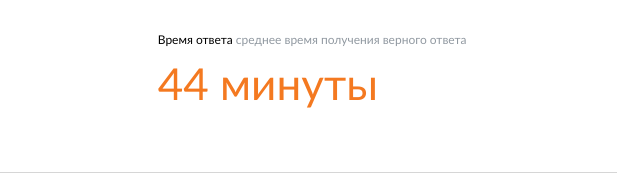
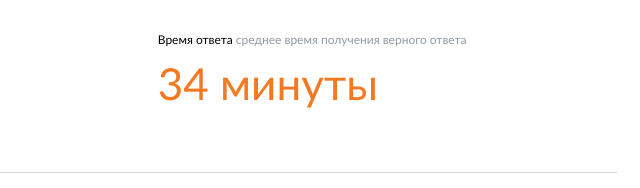
Before and after one commit to chabanovsky/welcomestack, a plain HTML site: page static/index.html in a window 1280 px wide. Shown: the part 325-513 px from the top of the page, 488-1128 px from the left. Drawn offline with nearby package versions, Linux system fonts and the light colour scheme; no server answers.

Commit message:
Actually, realised that the response time is lower if we assume that some of questions are hard to answer (answer is given after 24 hours), and exclude them from the stats. A query to get the results is listed below. WITH Diffs AS (SELECT CASE           WHEN datediff(MINUTE, Question, Answer) < 3600              THEN datediff(MINUTE, Question, Answer)         END AS d FROM (   SELECT TOP 100 PERCENT q.CreationDate AS Question, a.CreationDate AS Answer   FROM Posts q JOIN Posts a on a.ParentId = q.Id   WHERE q.IsAnswered = 1 AND q.DeletionDate IS NULL AND a.Score > 0 AND q.CreationDate BETWEEN '2016-10-01' AND '2016-10-31'   ORDER BY a.CreationDate ASC  ) AS X )
SELECT
(
 (SELECT MAX(d) FROM
   (SELECT TOP 50 PERCENT d FROM Diffs ORDER BY d) AS BottomHalf)
 +
 (SELECT MIN(d) FROM
   (SELECT TOP 50 PERCENT d FROM Diffs ORDER BY d DESC) AS TopHalf)
) / 2 AS Median

```diff
--- a/static/index.html
+++ b/static/index.html
@@ -79,7 +79,7 @@
                             <p>
                                 Время ответа
                                 <span class="light">среднее время получения верного ответа</span>
-                                <span class="number">44 минуты</span>
+                                <span class="number">34 минуты</span>
                             </p>
                         </div>
                     </div>
```
